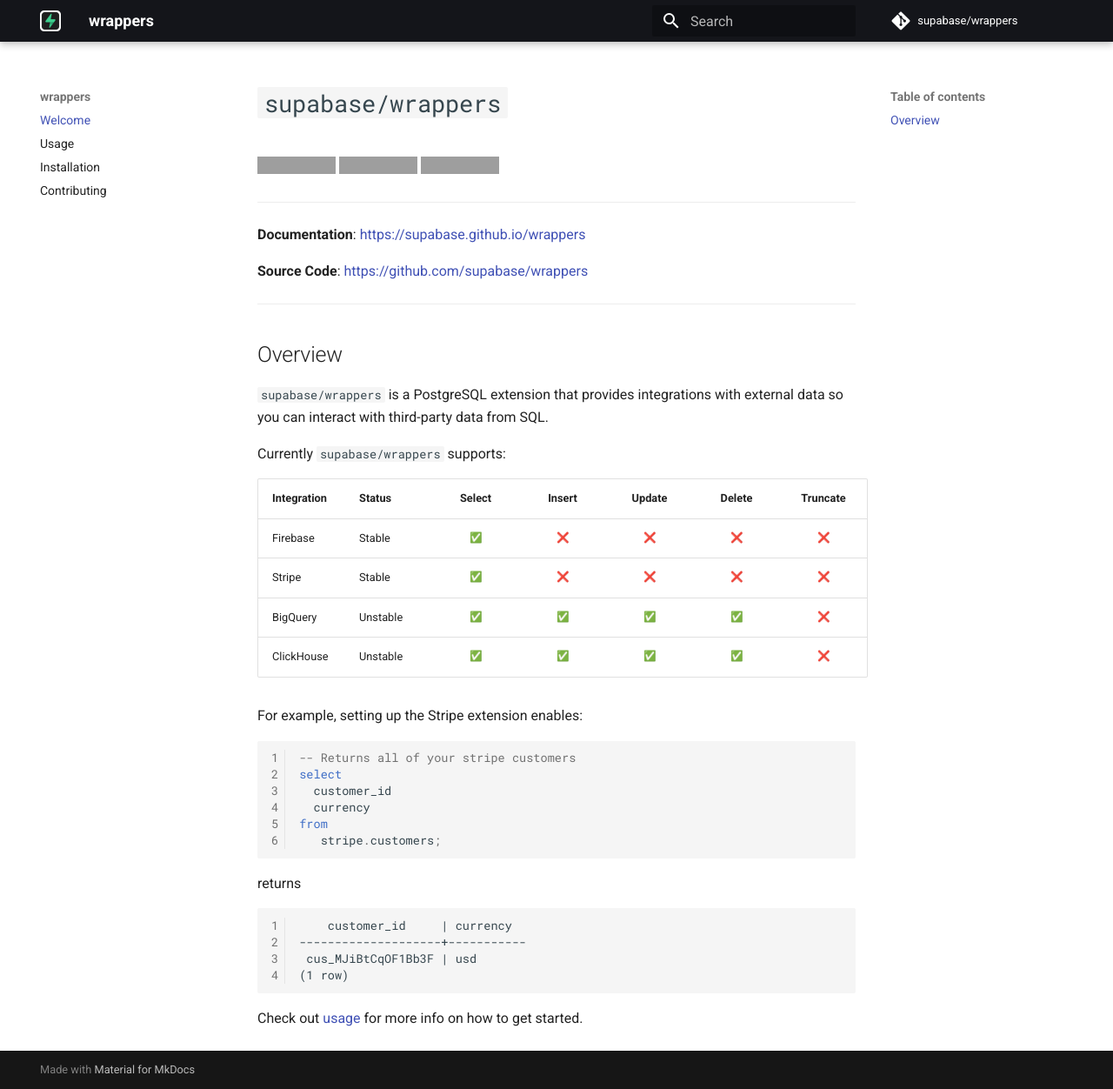
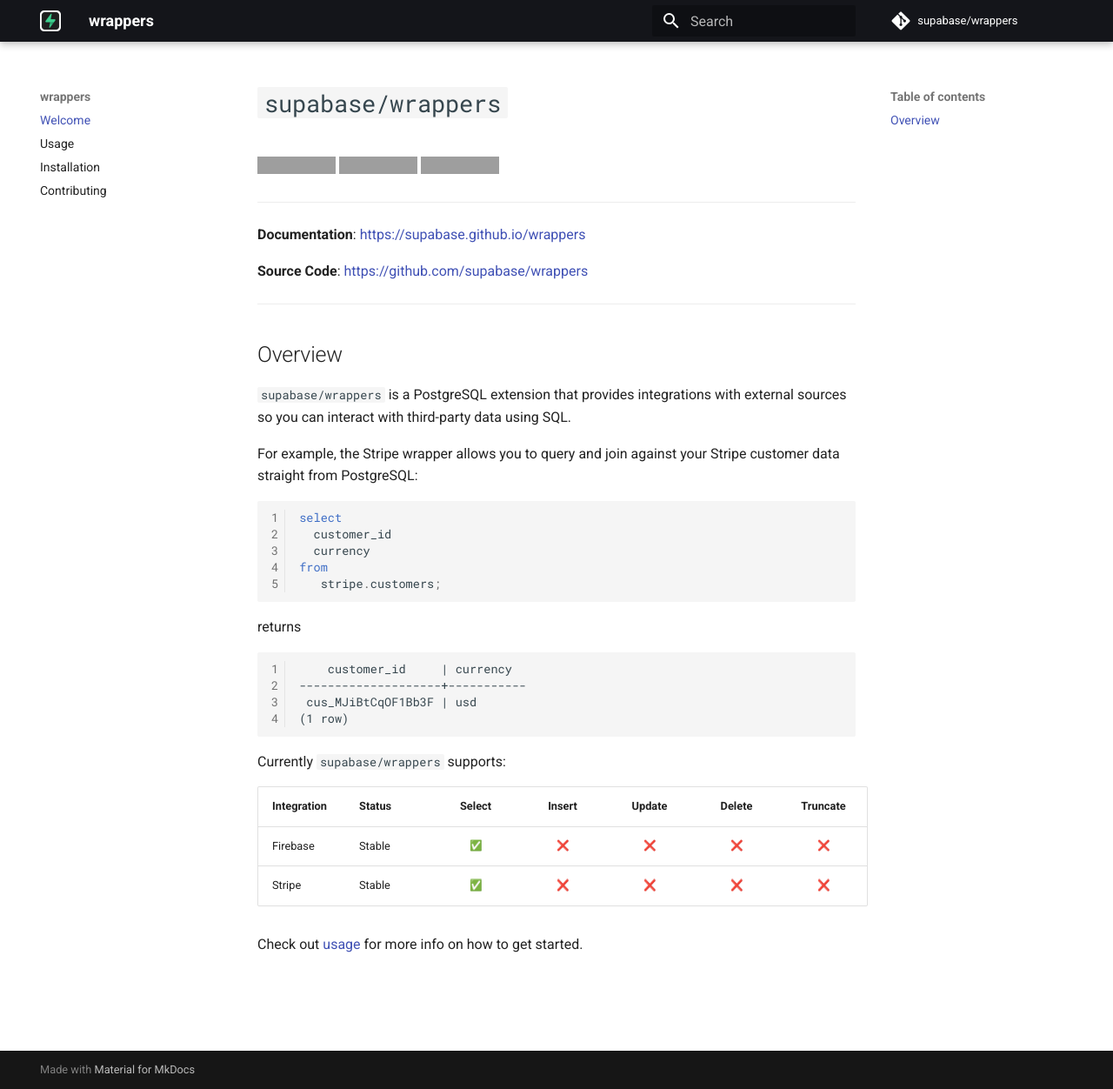
Before and after one commit to supabase/wrappers, an MkDocs documentation site: the page built from docs/index.md, in a window 1280 px wide and 1252 px high. Shown: the whole window at 87% size. Built offline with MkDocs 1.6.1 and Material for MkDocs 9.7.7, drawn with Linux system fonts in a browser that asks for light colours; emoji names are drawn with the system emoji font; comment, search, counter and statistics services are not loaded; grey boxes are pictures that could not be loaded.

Commit message:
minimal docs

````diff
--- a/docs/index.md
+++ b/docs/index.md
@@ -17,20 +17,10 @@
 
 ## Overview
 
-`supabase/wrappers` is a PostgreSQL extension that provides integrations with external data so you can interact with third-party data from SQL.
+`supabase/wrappers` is a PostgreSQL extension that provides integrations with external sources so you can interact with third-party data using SQL.
 
-Currently `supabase/wrappers` supports:
-
-| Integration | Status   | Select            | Insert            | Update            | Delete            | Truncate          |
-| ----------- | -------- | :----:            | :----:            | :----:            | :----:            | :----:            |
-| Firebase    | Stable   | :white_check_mark:| :x:               | :x:               | :x:               | :x:               |
-| Stripe      | Stable   | :white_check_mark:| :x:               | :x:               | :x:               | :x:               |
-| BigQuery    | Unstable | :white_check_mark:| :white_check_mark:| :white_check_mark:| :white_check_mark:| :x:               |
-| ClickHouse  | Unstable | :white_check_mark:| :white_check_mark:| :white_check_mark:| :white_check_mark:| :x:               |
-
-For example, setting up the Stripe extension enables:
+For example, the Stripe wrapper allows you to query and join against your Stripe customer data straight from PostgreSQL:
 ```sql
--- Returns all of your stripe customers
 select
   customer_id
   currency
````
Also changed, not shown: other parts of docs/index.md (+9 -0 lines), docs/installation.md (+1 -1 lines), docs/usage.md (+19 -20 lines).
